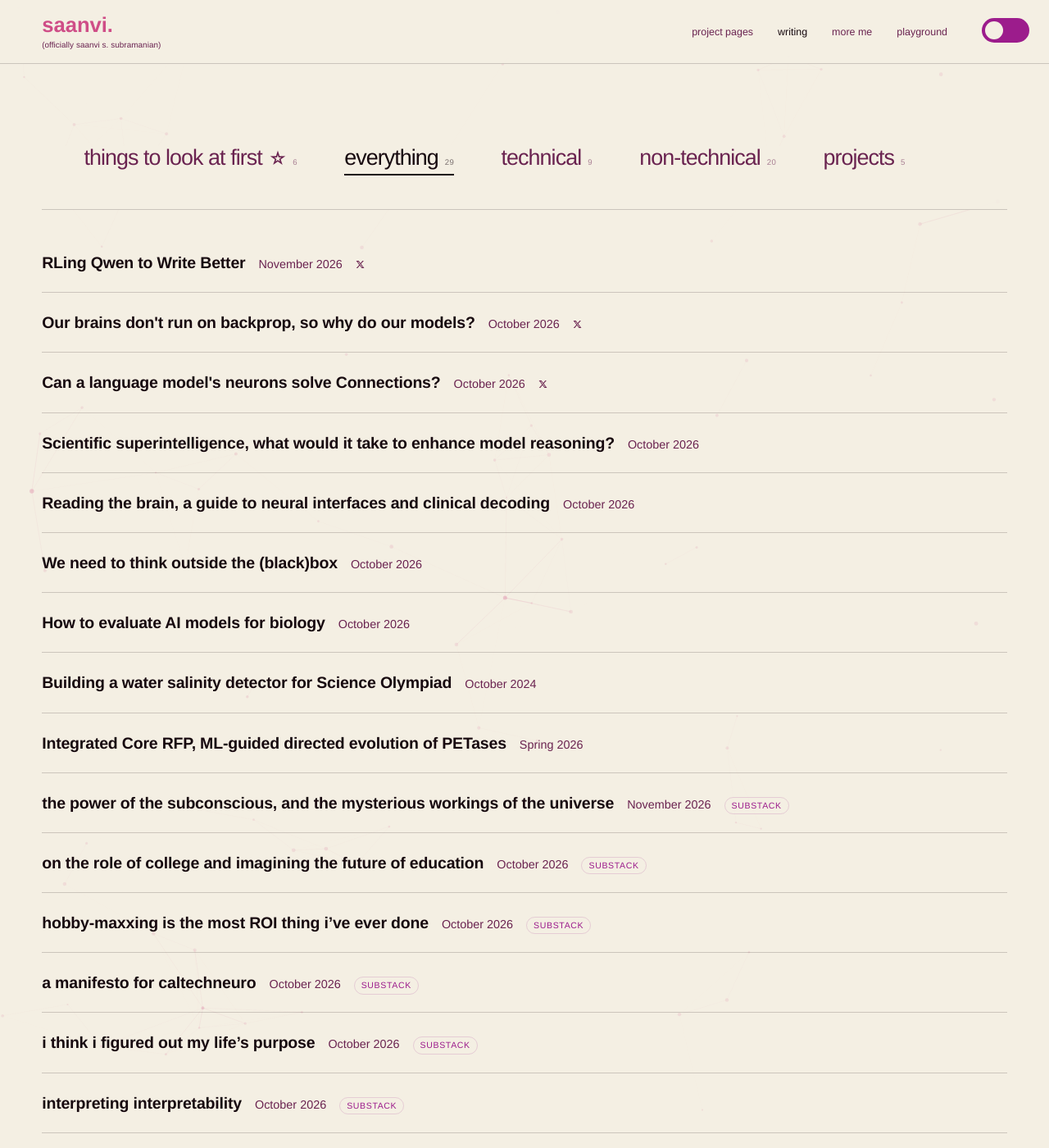
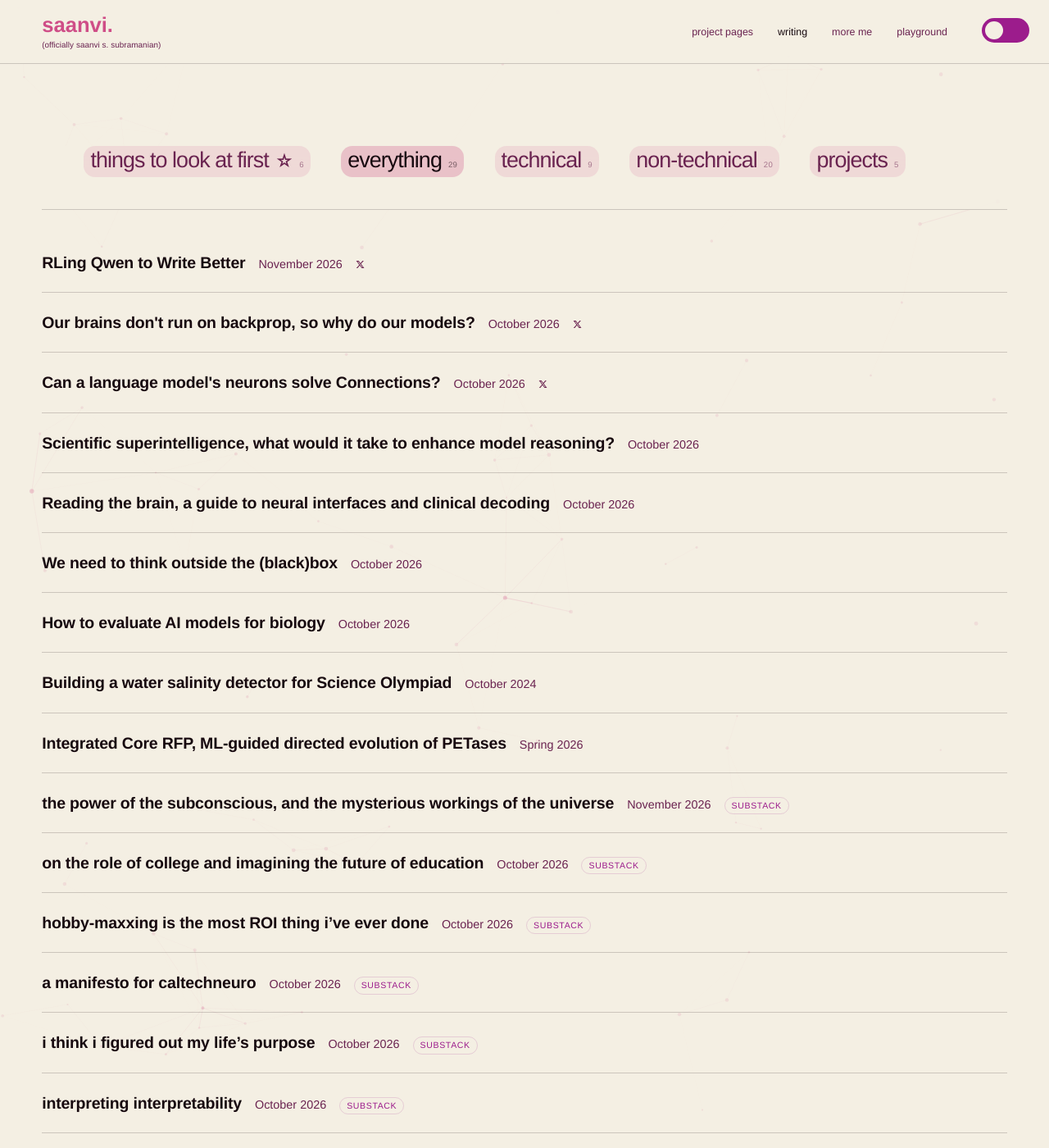
Before and after one commit to saanviiyer/saanviiyer.github.io, a Jekyll site: the page built from pages/writing-index.html, in a window 1280 px wide and 1400 px high. Shown: the whole window at 82% size. Built offline with Jekyll 4.4.1, drawn with Linux system fonts in a browser that asks for light colours; some web fonts are replaced.

Commit message:
Put the writing filters on the same pink field as the section headings

```diff
--- a/pages/writing-index.html
+++ b/pages/writing-index.html
@@ -5,14 +5,17 @@ permalink: /writing/
 
 <style>
 /* Filter row: plain words in the heading face, the live one underlined. */
-.wfilt { display: flex; flex-wrap: wrap; align-items: baseline; gap: 10px 34px; margin: 4px 0 42px; }
+.wfilt { display: flex; flex-wrap: wrap; align-items: baseline; gap: 10px 18px; margin: 4px 0 42px; }
 .wfilt button { font-family: var(--serif); font-size: clamp(1.25rem, 2.1vw, 1.7rem); font-weight: 500;
-  letter-spacing: -0.035em; line-height: 1.1; background: none; border: 0; padding: 0 0 4px;
-  color: var(--muted); cursor: pointer; border-bottom: 2px solid transparent;
-  display: inline-flex; align-items: baseline; gap: 8px; }
-.wfilt button:hover { color: var(--ink); }
-.wfilt button[aria-pressed="true"] { color: var(--ink); border-bottom-color: var(--ink); }
-.wfilt button:focus-visible { outline: 2px solid #2f5fc4; outline-offset: 4px; }
+  letter-spacing: -0.035em; line-height: 1.1; border: 0; cursor: pointer;
+  background: rgba(var(--neuron-rgb), 0.13); border-radius: 14px; padding: 0.12em 0.3em 0.2em;
+  color: var(--muted); display: inline-flex; align-items: baseline; gap: 8px; }
+.wfilt button:hover { color: var(--ink); background: rgba(var(--neuron-rgb), 0.2); }
+.wfilt button[aria-pressed="true"] { color: var(--ink); background: rgba(var(--neuron-rgb), 0.28); }
+.wfilt button:focus-visible { outline: 2px solid #2f5fc4; outline-offset: 3px; }
+:root[data-theme="dark"] .wfilt button { background: rgba(255, 134, 207, 0.14); }
+:root[data-theme="dark"] .wfilt button:hover { background: rgba(255, 134, 207, 0.2); }
+:root[data-theme="dark"] .wfilt button[aria-pressed="true"] { background: rgba(255, 134, 207, 0.28); }
 .wfilt .star { font-size: 0.8em; }
 .wfilt .n { font-family: var(--mono); font-size: 0.6rem; letter-spacing: 0.04em; opacity: 0.55; }
 .wempty { font-family: var(--sans); color: var(--muted); padding: 18px 0; }
```
